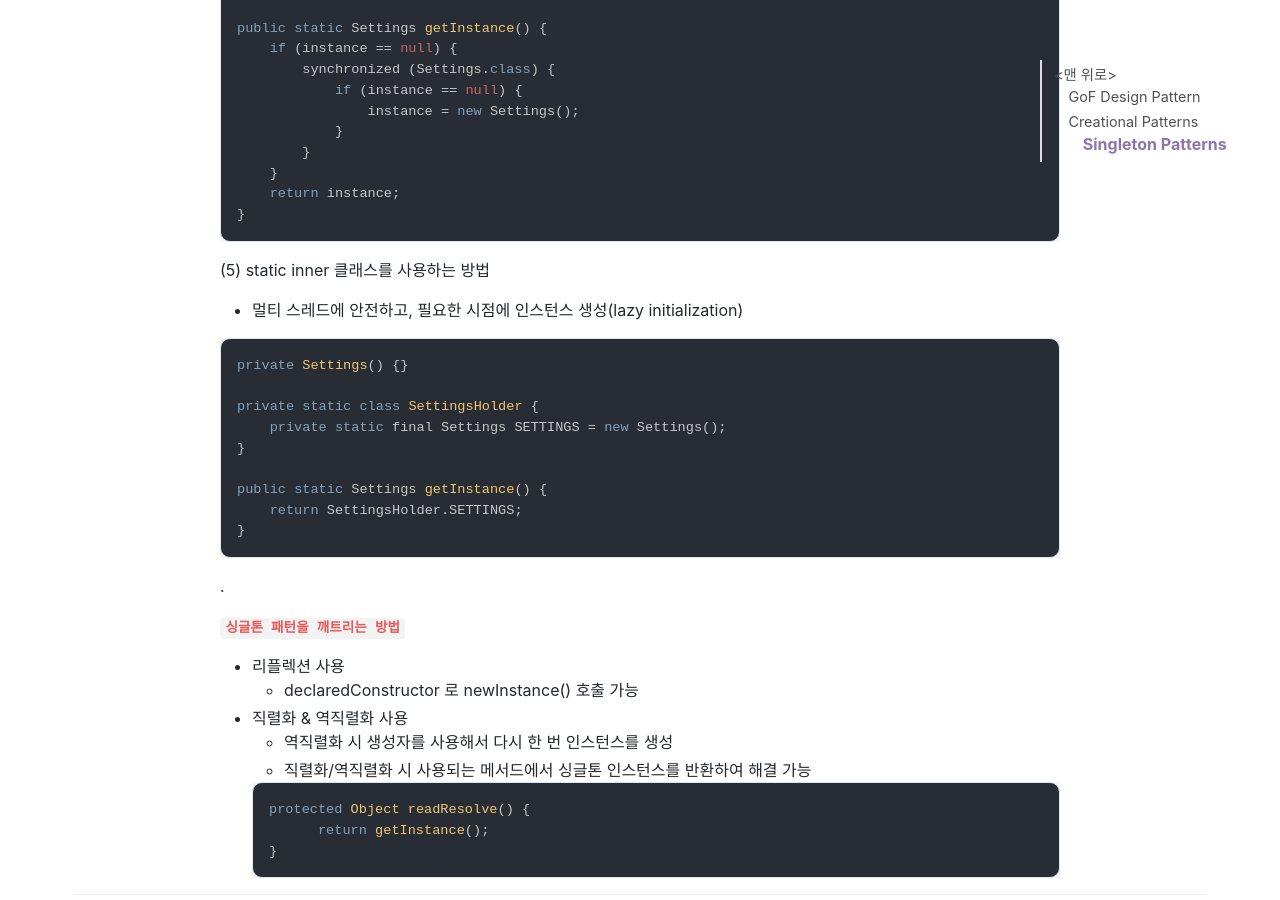
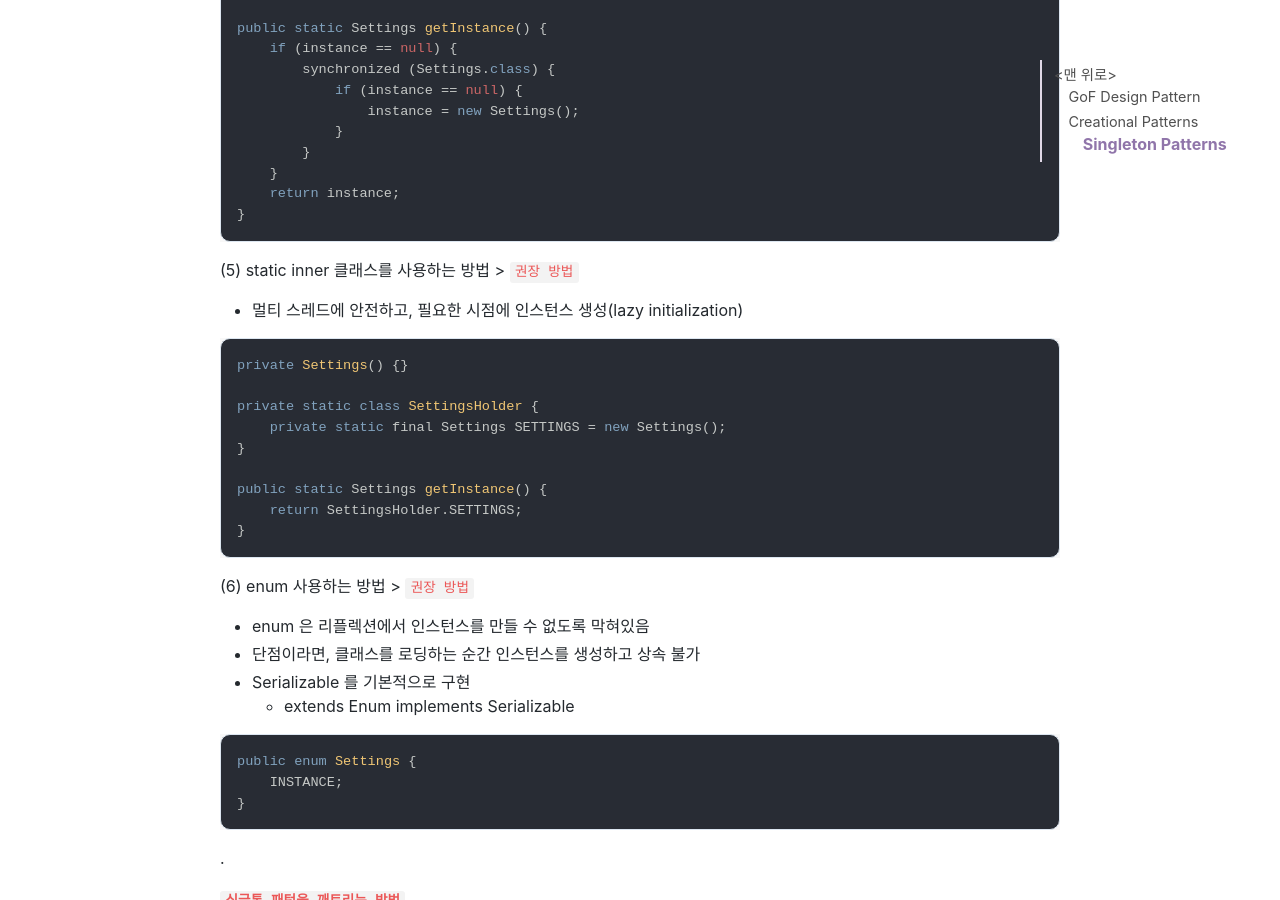
Before and after one commit to jihunparkme/jihunparkme.github.io, a Jekyll site: the page built from _posts/2023-11-01-gof-design-pattern.md, in a window 1280 px wide and 900 px high, scrolled down 2157 px. Built offline with Jekyll 4.4.1, drawn with Linux system fonts in a browser that asks for light colours; nearby versions of some CDN libraries; comment, search, counter and statistics services are not loaded; some of the changed text lies outside the part shown.

Commit message:
[Design Pattern] 싱글톤 패턴 4부 - 안전하고 단순하게 구현하는 방법

````diff
--- a/_posts/2023-11-01-gof-design-pattern.md
+++ b/_posts/2023-11-01-gof-design-pattern.md
@@ -84,7 +84,7 @@ public static Settings getInstance() {
 }
 ```
 
-(5) static inner 클래스를 사용하는 방법
+(5) static inner 클래스를 사용하는 방법 > `권장 방법`
 - 멀티 스레드에 안전하고, 필요한 시점에 인스턴스 생성(lazy initialization)
 
 ```java
@@ -96,6 +96,18 @@ private static class SettingsHolder {
 
 public static Settings getInstance() {
     return SettingsHolder.SETTINGS;
+}
+```
+
+(6) enum 사용하는 방법 > `권장 방법`
+- enum 은 리플렉션에서 인스턴스를 만들 수 없도록 막혀있음
+- 단점이라면, 클래스를 로딩하는 순간 인스턴스를 생성하고 상속 불가
+- Serializable 를 기본적으로 구현
+  - extends Enum implements Serializable
+
+```java
+public enum Settings {
+    INSTANCE;
 }
 ```
 
````
